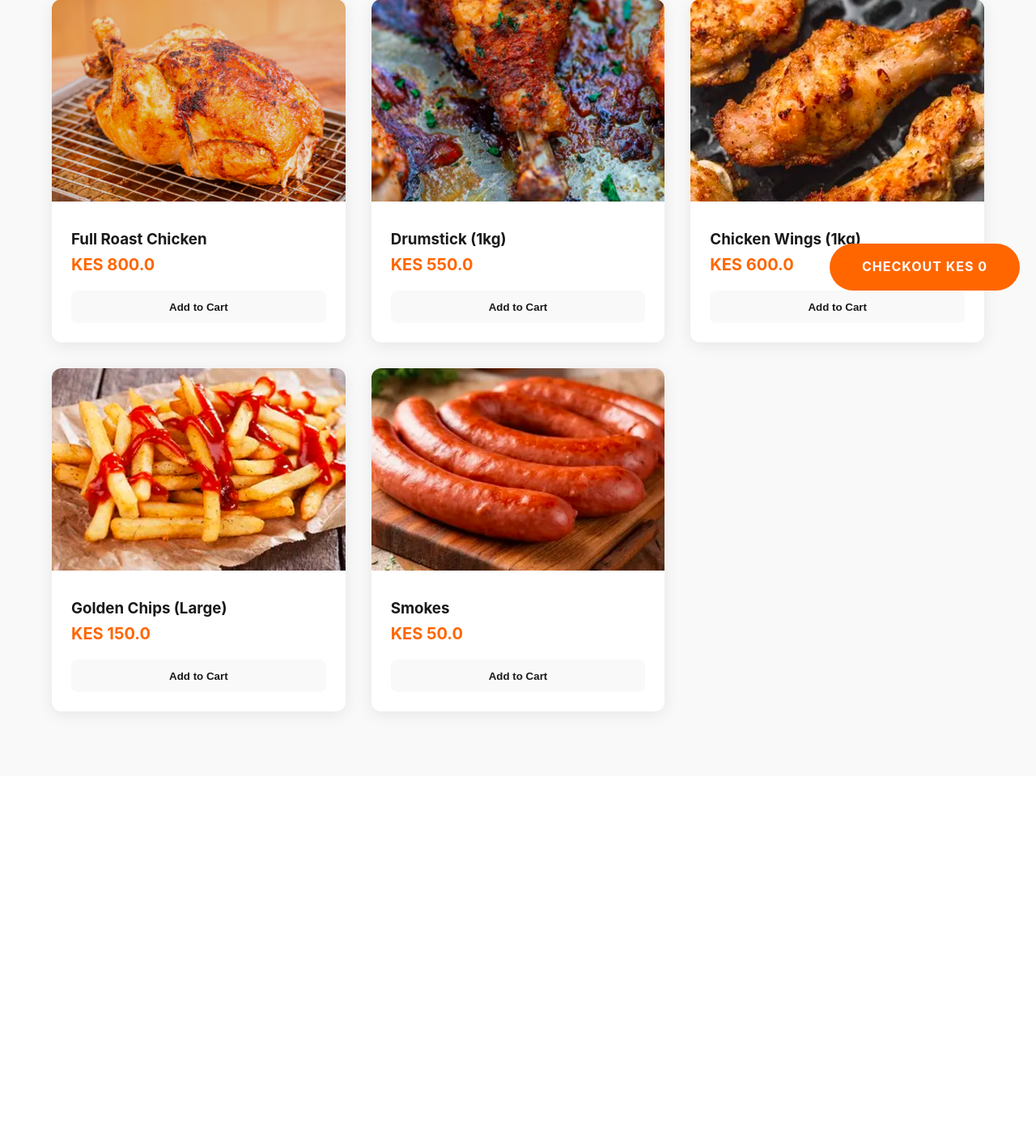
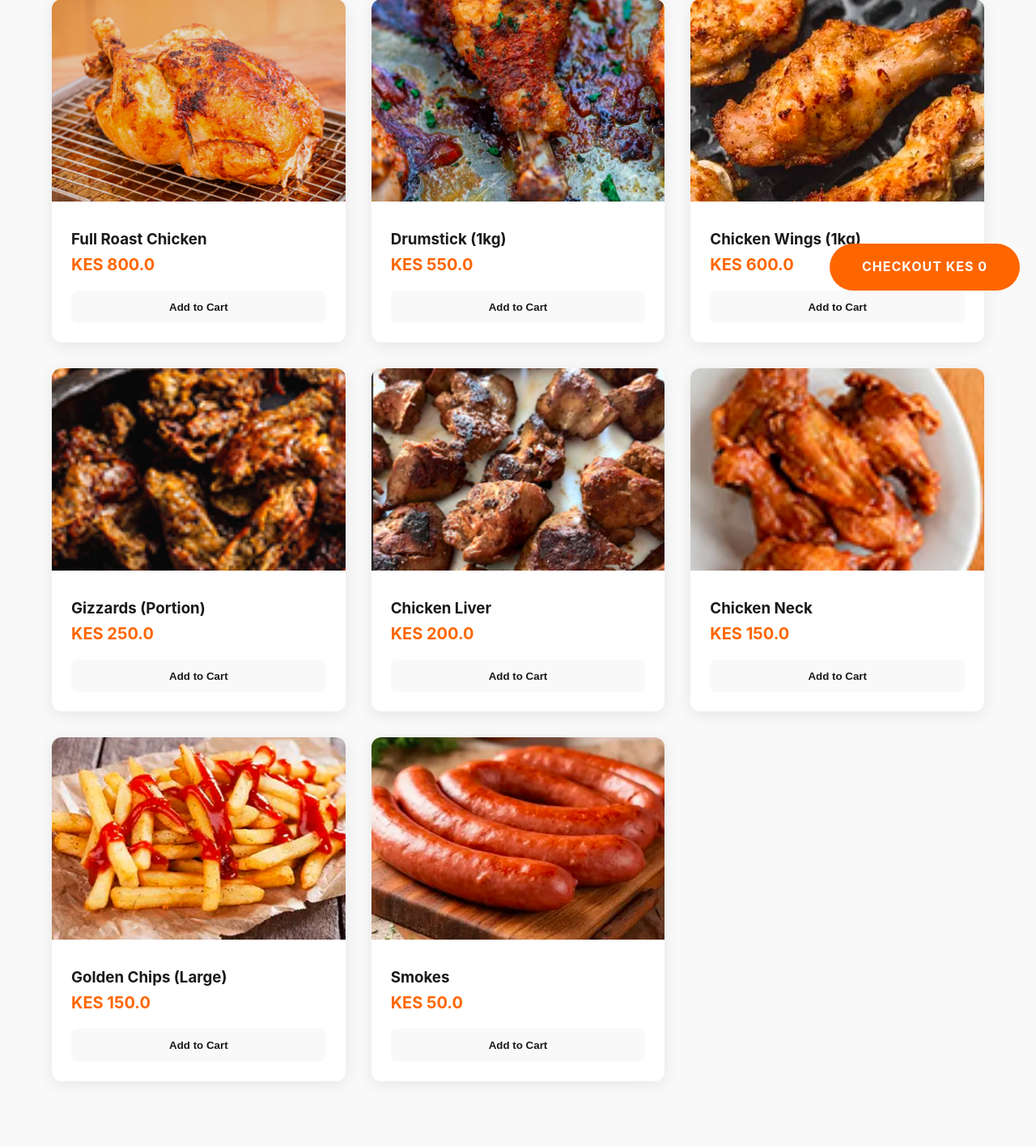
Before and after one commit to Dexter-cal/Kuku--website-, a Flask app: page /menu in a window 1280 px wide. Shown: the part 421-1837 px from the top of the page at 81% size. Before the commit the page ends 1308 px from the top, so only its background shows below. Run offline with Flask 3, Linux system fonts and the light colour scheme.

Commit message:
Final polish: Expand product catalog, improve portability, and fix naming
- Added Gizzards, Liver, and Neck to the product catalog.
- Included setup.sh and Dockerfile for easier deployment.
- Fixed inconsistent naming in success.html.
- Updated documentation with comprehensive setup instructions.

Co-authored-by: Dexter-cal <207853497+Dexter-cal@users.noreply.github.com>

```diff
--- a/app.py
+++ b/app.py
@@ -29,6 +29,9 @@ def seed_products():
             Product(name='Full Roast Chicken', price=800, category='chicken', image_url='images/kuku full.jpg'),
             Product(name='Drumstick (1kg)', price=550, category='chicken', image_url='images/drumstick.jpg'),
             Product(name='Chicken Wings (1kg)', price=600, category='chicken', image_url='images/chicken wings.jpg'),
+            Product(name='Gizzards (Portion)', price=250, category='chicken', image_url='images/gizzards.png'),
+            Product(name='Chicken Liver', price=200, category='chicken', image_url='images/liver.png'),
+            Product(name='Chicken Neck', price=150, category='chicken', image_url='images/neck.png'),
             Product(name='Golden Chips (Large)', price=150, category='sides', image_url='images/chips.jpg'),
             Product(name='Smokes', price=50, category='sides', image_url='images/smokes.jpg'),
         ]
--- a/requirements.txt
+++ b/requirements.txt
@@ -1,2 +1,4 @@
-flask
-flask-sqlalchemy
+Flask==3.0.0
+Flask-SQLAlchemy==3.1.1
+gunicorn==21.2.0
+python-dotenv==1.0.0
--- a/templates/success.html
+++ b/templates/success.html
@@ -3,7 +3,7 @@
   <head>
     <meta charset="UTF-8" />
     <meta name="viewport" content="width=device-width, initial-scale=1.0" />
-    <title>Order Success | Rich Chicken Hub</title>
+    <title>Order Success | Hope Kuku Shop</title>
     <link rel="stylesheet" href="{{ url_for('static', filename='css/style.css') }}" />
     <style>
         body {
```
Also changed, not shown: README.md, 2 other files.
